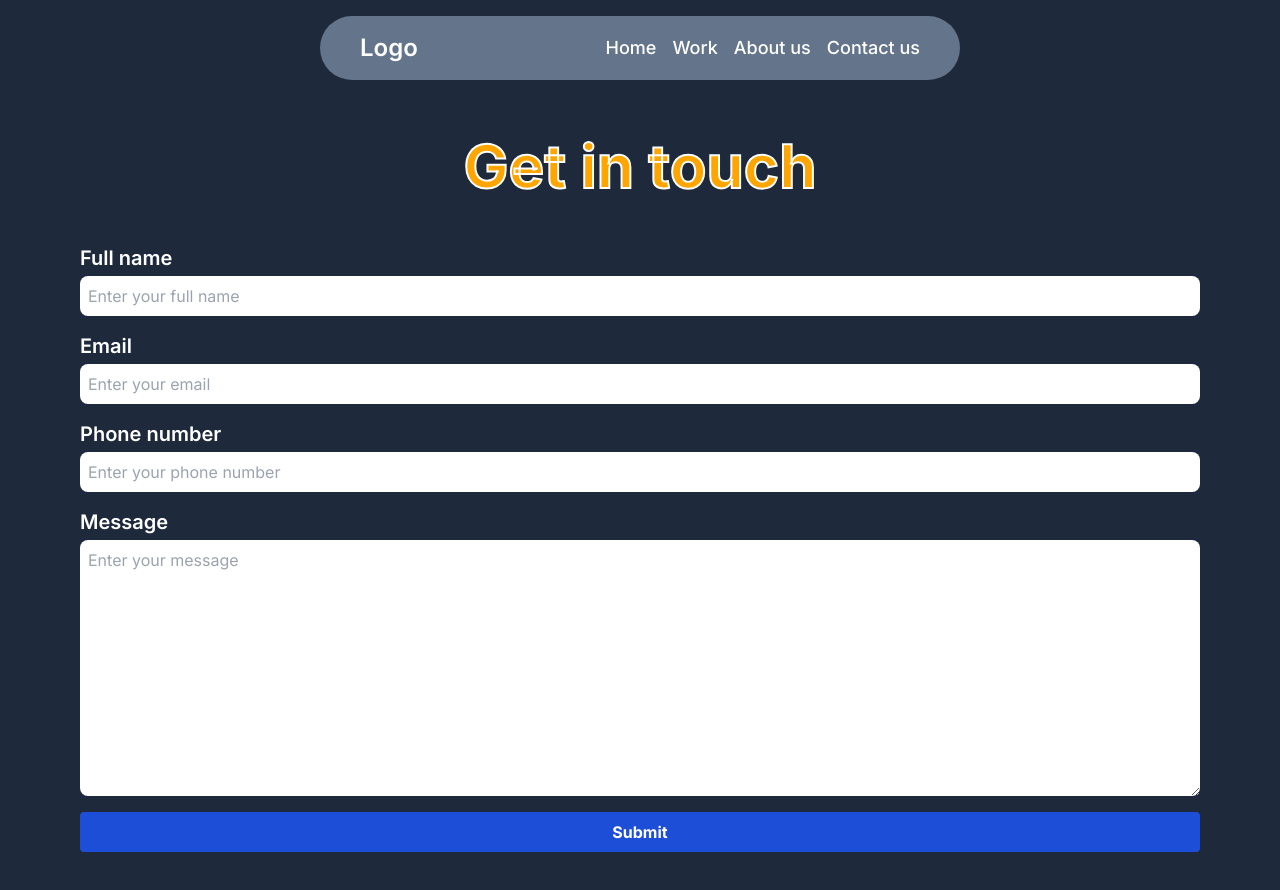
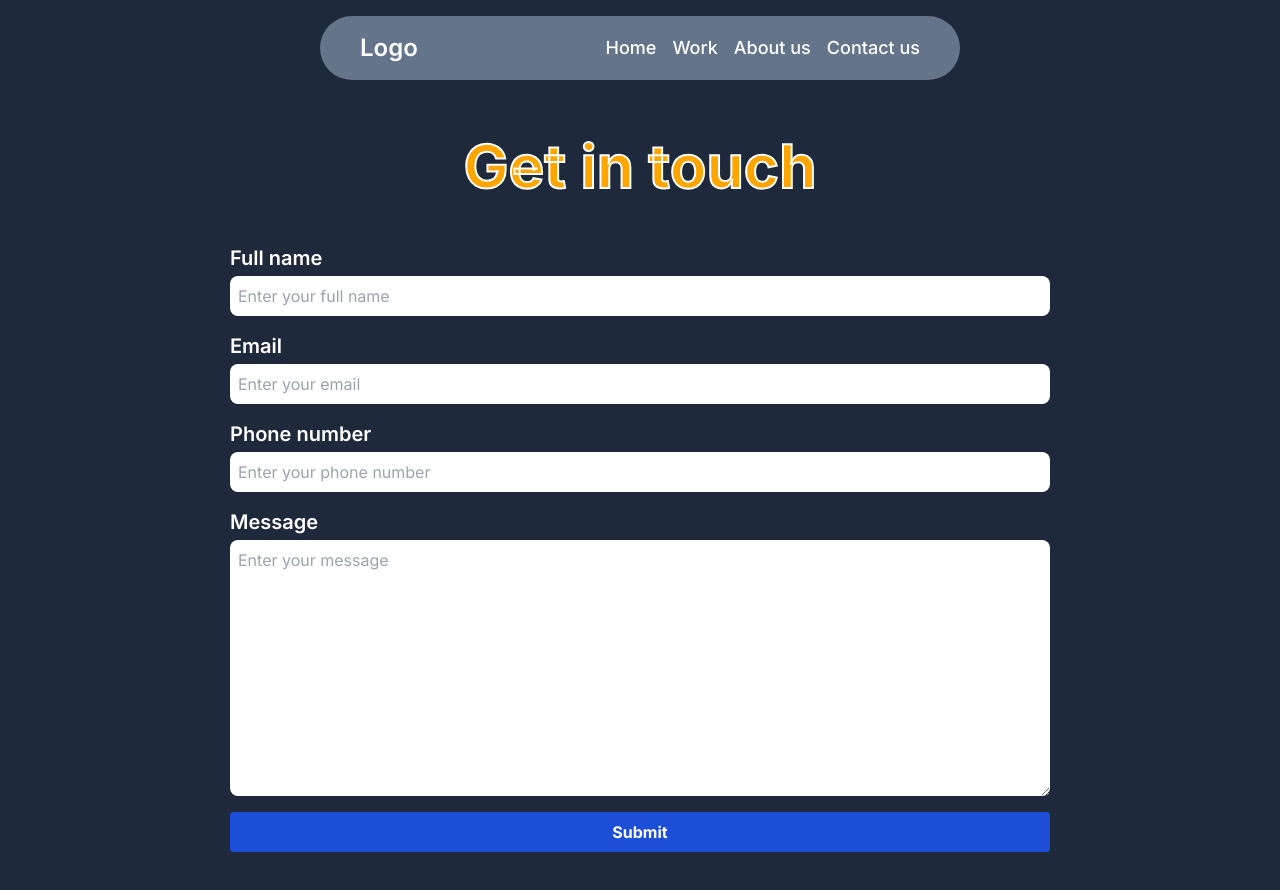
Before and after one commit to nadeemsangrasi/milestone-2-project-1, a Next.js app: page /contact in a window 1280 px wide. Shown: the top 890 px of the page. Built offline with nearby package versions, Linux system fonts and the light colour scheme.

Commit message:
Update page.tsx

```diff
--- a/src/app/contact/page.tsx
+++ b/src/app/contact/page.tsx
@@ -24,7 +24,7 @@ const ContactPage = () => {
         <div className="text-center">
           <Heading text="Get in touch" />
         </div>
-        <div className="shadow-3xl bg-whiyte p-10 rounded-xl w-full sm:w-[900] mx-auto">
+        <div className="shadow-3xl bg-whiyte p-10 rounded-xl w-full sm:w-[900px] mx-auto">
           <form onSubmit={handleSubmit} className="flex flex-col gap-4">
             <div className="flex flex-col gap-1">
               <label htmlFor="fullName" className="text-xl font-semibold">
```
